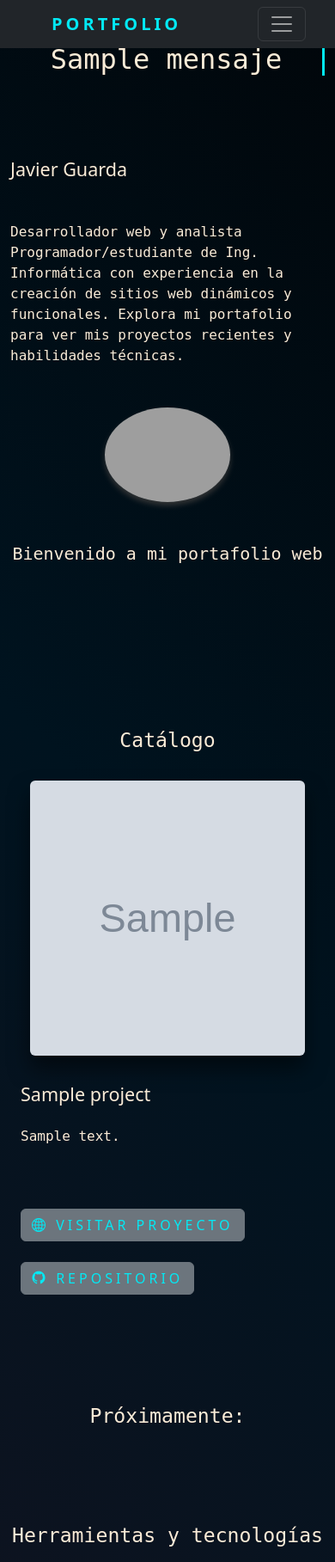
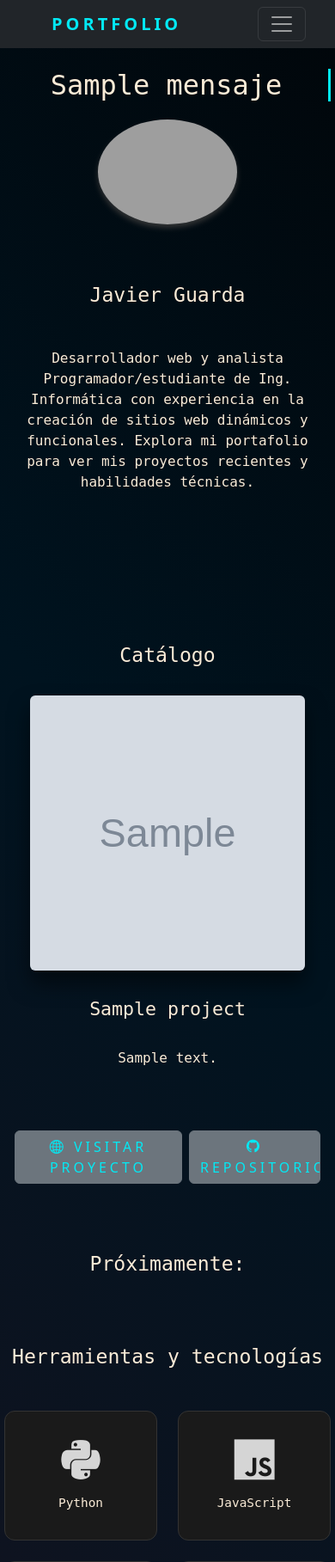
Before and after one commit to wardazeroth/portfolio, a Django app: template templates/index.html in a window 390 px wide. Shown: the top 1817 px of the page at 86% size. Run offline with Django 3.2, Linux system fonts and the light colour scheme; the template is opened without the code that fills it: most values are stand-ins (such as "Sample title", 1, 10 or a date in 2020); grey boxes marked "Sample" are stand-in pictures; some libraries are stand-ins or nearby versions; grey boxes are pictures that could not be loaded.

Commit message:
ajustes css

```diff
--- a/static/css/style.css
+++ b/static/css/style.css
@@ -31,7 +31,7 @@ html {
     margin-bottom: 2rem;
 }
 
-h1, h2, h3, h5, label {
+h1, h2, h3, h4, h5, label {
     margin-bottom: 2rem;
 	font-family: monospace;
 }
@@ -373,11 +373,16 @@ body.is-preload #sidebar nav ul li {
 	.foto_personal {
 		width: 40%;
 	}
+
+	.mensaje{
+	font-size: 3rem!important;
+	margin-top: 5rem!important;
+}
 }
 
 @media screen and (max-width: 736px) {
 
-	#sidebar {
+	#sidebar, #sidebar2 {
 		display: none;
 	}
 
@@ -385,13 +390,11 @@ body.is-preload #sidebar nav ul li {
 		display: block;
 	}
 
-	#sidebar2 {
-		display: none;
-	}
-
     main.container,
     #footer {
-        margin-left: 0 !important; /* eliminar cualquier margen que quede */
+        margin-left: 0 !important;
+		padding-left: 5px !important;
+        padding-right: 5px !important;
     }
 
 	.row.d-flex.justify-content-center {
@@ -400,21 +403,82 @@ body.is-preload #sidebar nav ul li {
         justify-content: center !important;
     }
 
-    /* Ajuste de las columnas de las cards */
-    .row.d-flex.justify-content-center > .col-md-4 {
-        flex: 0 0 90% !important;   /* ancho 90% */
-        max-width: 90% !important;  /* ancho máximo 90% */
-        margin-bottom: 1rem;        /* separación vertical */
-    }
+	.col-md-4, .col-md-8, .presentacion {
+			flex: 0 0 100% !important;
+			max-width: 100% !important;
+			width: 100% !important;
+			padding: 0 !important;
+			text-align: center;
+		}
 
-    /* Opcional: centrar el texto dentro de las cards */
     .row.d-flex.justify-content-center .card {
         margin: 0 auto;
 	}
 
 	.foto_personal {
 		width: 40%;
+		margin: 1rem auto;
 	}
+
+	.mensaje{
+		font-size: 2rem!important;
+		margin-top: 5rem!important;
+		margin-bottom: 5px!important;
+	}
+
+	.presentacion {
+		margin-top: 5px !important;
+		flex: 0 0 90% !important;
+        max-width: 90% !important;
+        margin-left: auto;
+        margin-right: auto;
+	}
+
+	#myModal .modal-dialog {
+		margin: 0.5rem auto!important;
+		max-width: 90%!important;
+		width: 90%;
+		display: flex;
+		align-items: center;
+		min-height: calc(100% - 1rem)
+	}
+
+	#myModal .modal-content {
+		height: auto;
+		max-height: 95vh;
+		width: 100%;
+	}
+
+	#myModal .carousel-item img {
+        width: 100%;
+        height: auto;
+        object-fit: cover;
+    }
+
+	#modalRepositorioLink, #modalLink {
+		width: auto;
+        flex: 1;
+        font-size: 0.75rem;
+        padding: 8px 4px;
+        margin: 0 !important;
+        white-space: nowrap;
+        display: inline-flex;
+        align-items: center;
+        justify-content: center;
+	}
+}
+
+#finalizados .row, #in_progress .row {
+    display: flex !important;
+    width: 100% !important;
+    margin-left: 0 !important;
+    margin-right: 0 !important;
+    justify-content: space-between !important;
+}
+
+/* Evita que las columnas se compriman */
+#finalizados .col-md-4, #finalizados .col-md-8 {
+    flex-shrink: 0; /* Impide que la columna se achique más de lo debido */
 }
 
 .card-body {
@@ -579,7 +643,7 @@ button {
 
 .maqu {
 	font-family: monospace;
-	font-size: 2rem;
+	font-size: 3rem;
 	white-space: nowrap;       /* evita que se corte el texto */
 	overflow: hidden;          /* oculta lo que aún no aparece */
 	border-right: 3px solid #03e9f4; /* cursor */
@@ -587,7 +651,6 @@ button {
 	animation: typing 4s steps(20, end) forwards,
 	blink 0.7s step-end infinite;
 	margin-top:50px;
-
 }
 
 @keyframes typing {
@@ -688,6 +751,19 @@ figure:hover .capa h3 {
 	margin-bottom: 5rem;
 }
 
+#finalizados .row, #in_progress .row {
+    width: 100% !important;
+    margin-left: 0 !important;
+    margin-right: 0 !important;
+    display: flex !important;
+    justify-content: space-between !important;
+    align-items: center;
+}
+
+.flex-md-row-reverse .col-md-8 {
+    flex-grow: 1;
+}
+
 main {
 	margin-bottom: 10rem;
 }
--- a/templates/index.html
+++ b/templates/index.html
@@ -5,28 +5,27 @@
     <div class="col-md-1"></div>
     <div class="col-md-10">
         <main>
-            <h3 class="maqu mensaje">{{mensaje}}</h2>
+            <h3 class="maqu mensaje">{{mensaje}}</h3>
                 <div class="row">
-                    <div class="col-md-8 presentacion">
-                        <h4 class="mb-5">Javier Guarda</h4>
+                    <div class="col-md-8 presentacion order-2 order-md-1">
+                        <h3 class="nombre-dev mb-5">Javier Guarda</h3>
                         <p>Desarrollador web y analista Programador/estudiante de Ing. Informática con experiencia en la creación de sitios web dinámicos y funcionales. Explora mi portafolio para ver mis proyectos recientes y habilidades técnicas.</p>
                     </div>
-                    <div class="col-md-4">
+                    <div class="col-md-4 order-1 order-md-2">
                     <div class="d-flex justify-content-center mb-5">
                         <img src="{%static 'images/yop.jpg' %}" class="foto_personal" alt="foto_personal">
                         </div>
-                        <h2 id="bienvenido">Bienvenido a mi portafolio web</h2>
                     </div>
                 </div>
         </main>
 
         <section id="finalizados" class="mt-5">
             <h3>Catálogo</h3>
-            <div class="row d-flex justify-content-center flex-wrap">
+            <div class="container">
             {%if projects%}
                 {%for project in projects%}
                     {%if not project.en_progreso %}
-                    <div class="row mb-5 {% cycle '' 'flex-row-reverse' %}">
+                    <div class="row mb-5 align-items-center {% cycle '' 'flex-md-row-reverse' %}">
                         <div class="col-md-4 d-flex justify-content-center">
                             <figure class="openModalButton"
                                 data-bs-toggle="modal"
@@ -54,6 +53,7 @@
                                     <i class="{{tech.icono_class}} colored" style="font-size: 20px;" data-name="{{tech.nombre}}"></i>
                                 {%endfor%}
                             </div>
+                            <div class="d-flex flex-row gap-2 justify-content-center justify-content-md-start">
                                 {%if project.link%}
                                     <a href="{{project.link}}" target="_blank" class="btn btn-secondary mt-4"><i class="bi bi-globe2"></i>  Visitar proyecto</a>
                                 {%endif%}
@@ -64,14 +64,15 @@
                 {%endfor%}
             {%endif%}
         </div>
+        </div>
         </section>
 
         <section id="in_progress">
             <h3>Próximamente:</h3>
-            <div class="row d-flex justify-content-center">
+            <div class="container">
                     {%for project in projects%}
                         {%if project.en_progreso%}
-                        <div class="row mb-5 {% cycle '' 'flex-row-reverse' %}">
+                        <div class="row mb-5 align-items-center {% cycle '' 'flex-md-row-reverse' %}">
                             <div class="col-md-4 d-flex justify-content-center">
                                 <figure class="openModalButton"
                                     data-bs-toggle="modal"
@@ -99,10 +100,13 @@
                                         <i class="{{tech.icono_class}} colored" style="font-size: 20px;"></i>
                                     {%endfor%}
                                 </div>
+
+                                <div class="d-flex flex-row gap-2 justify-content-center justify-content-md-start">
                                     {%if project.link%}
                                         <a href="{{project.link}}" target="_blank" class="btn btn-secondary mt-4"><i class="bi bi-globe2"></i>  Visitar proyecto</a>
                                     {%endif%}
                                     <a href="{{project.repositorio}}" target="_blank" class="btn btn-secondary mt-4"><i class="devicon-github-plain"></i>  Repositorio</a>
+                                </div>
                             </div>
                         </div>
                         {%endif%}
```
Lines whose indentation alone changed are shown as unchanged.
